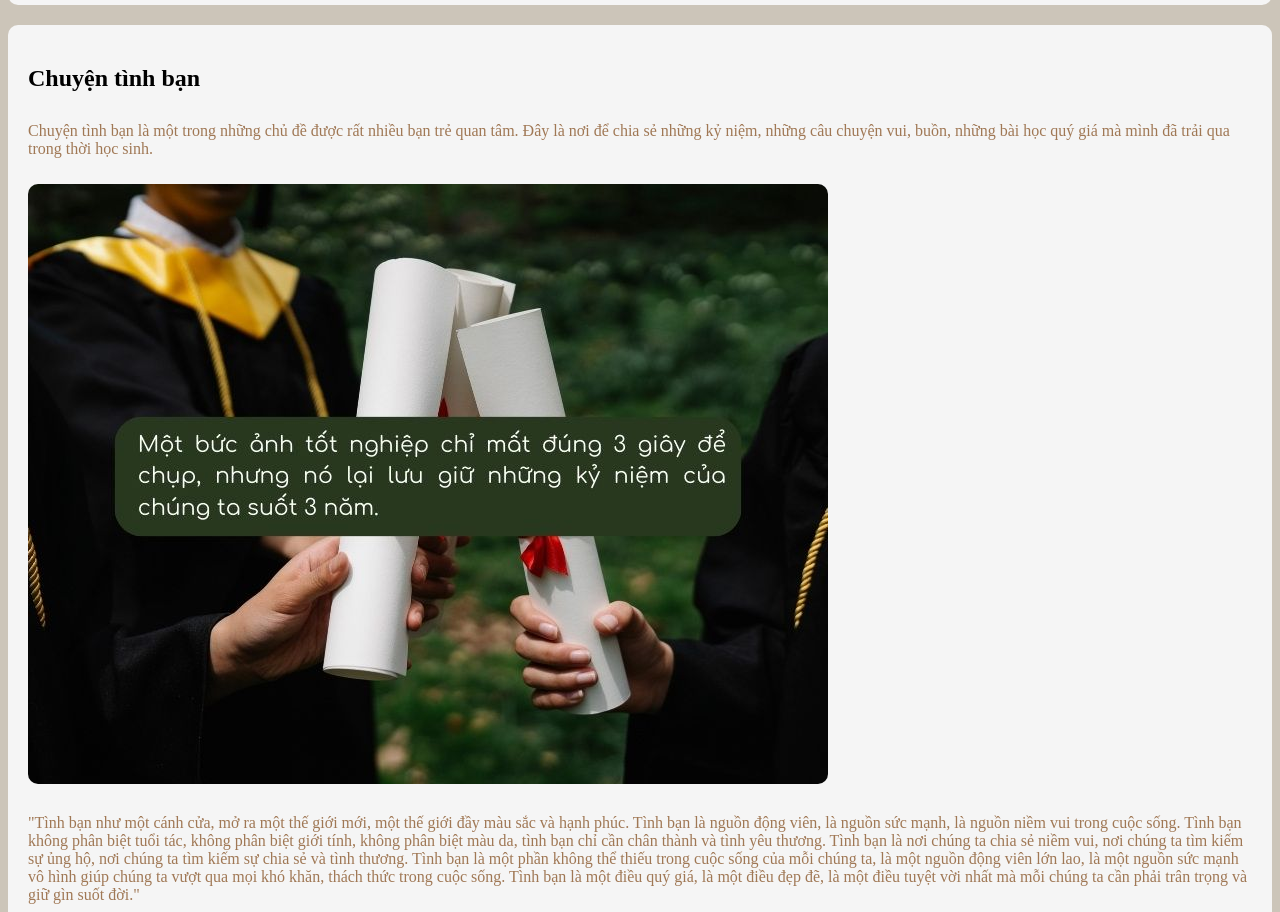
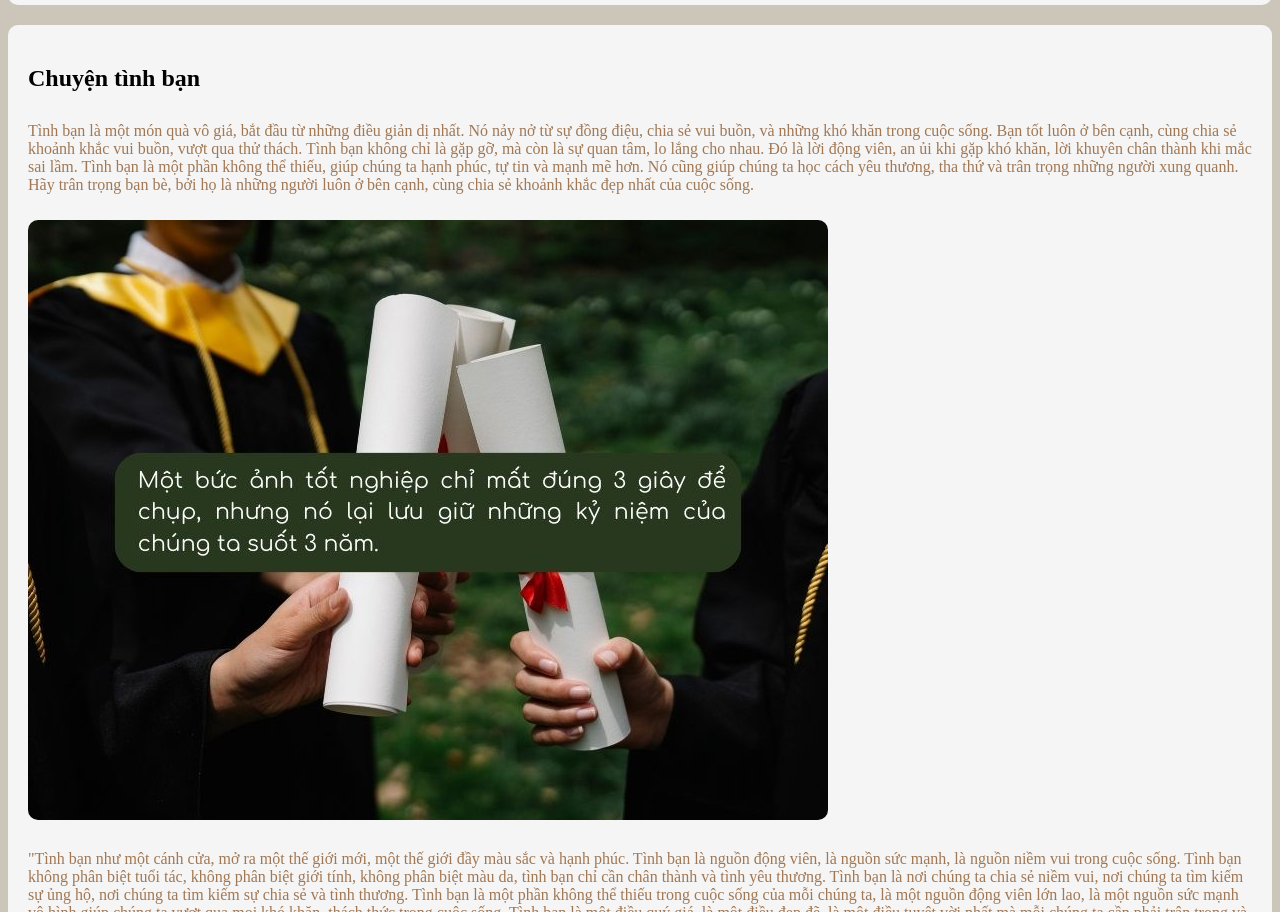
Before and after one commit to TuanaTun/balabulu, a plain HTML site: page index.html in a window 1280 px wide. Shown: the part 1893-2805 px from the top of the page. Drawn offline with Linux system fonts and the light colour scheme.

Commit message:
Update index.html

```diff
--- a/index.html
+++ b/index.html
@@ -121,9 +121,13 @@
         <!-- Post 3 -->
         <article class="post">
             <h2>Chuyện tình bạn</h2>
-            <p>Chuyện tình bạn là một trong những chủ đề được rất nhiều bạn trẻ quan tâm. Đây là nơi để chia sẻ
-                những kỷ
-                niệm, những câu chuyện vui, buồn, những bài học quý giá mà mình đã trải qua trong thời học sinh.</p>
+            <p>Tình bạn là một món quà vô giá, bắt đầu từ những điều giản dị nhất. Nó nảy nở từ sự đồng điệu, chia sẻ
+                vui buồn, và những khó khăn trong cuộc sống. Bạn tốt luôn ở bên cạnh, cùng chia sẻ khoảnh khắc vui buồn,
+                vượt qua thử thách. Tình bạn không chỉ là gặp gỡ, mà còn là sự quan tâm, lo lắng cho nhau. Đó là lời
+                động viên, an ủi khi gặp khó khăn, lời khuyên chân thành khi mắc sai lầm. Tình bạn là một phần không thể
+                thiếu, giúp chúng ta hạnh phúc, tự tin và mạnh mẽ hơn. Nó cũng giúp chúng ta học cách yêu thương, tha
+                thứ và trân trọng những người xung quanh. Hãy trân trọng bạn bè, bởi họ là những người luôn ở bên cạnh,
+                cùng chia sẻ khoảnh khắc đẹp nhất của cuộc sống.</p>
             <img src="tinh-ban.jpg" alt="Tình bạn">
             <p> "Tình bạn như một cánh cửa, mở ra một thế giới mới, một thế giới đầy màu sắc và hạnh phúc. Tình bạn là
                 nguồn động viên, là nguồn sức mạnh, là nguồn niềm vui trong cuộc sống. Tình bạn không phân biệt tuổi tác,
```
